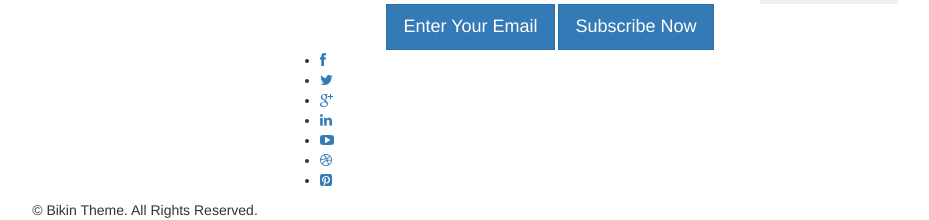
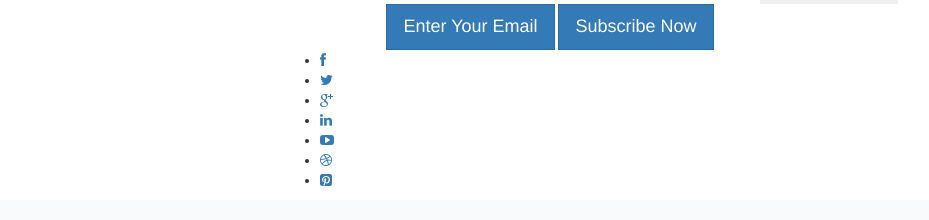
Before and after one commit to diabolical-dialectic/PPS_Project, a Django app: page / in a window 1280 px wide. Shown: the part 1946-2166 px from the top of the page, without its empty margins (105-1034 px from the left). After the commit the page ends 2132 px from the top, so only its background shows below. Run offline with Django 3.2, Linux system fonts and the light colour scheme; some libraries are stand-ins or nearby versions.

Commit message:
Update index.html
clean up

```diff
--- a/dori_project/pps_project/templates/index.html
+++ b/dori_project/pps_project/templates/index.html
@@ -18,12 +18,7 @@
   <link rel="stylesheet" href="{% static 'css/overwrite.css' %}">
   <link href="{% static 'css/animate.min.css' %}" rel="stylesheet">
   <link href="{% static 'css/style.css' %}" rel="stylesheet">
-  <!-- =======================================================
-    Theme Name: Bikin
-    Theme URL: https://bootstrapmade.com/bikin-free-simple-landing-page-template/
-    Author: BootstrapMade
-    Author URL: https://bootstrapmade.com
-  ======================================================= -->
+
 </head>
 
 <body>
@@ -399,12 +394,6 @@
         </div>
       </div>
     </div>
-    <div class="text-center">
-      <div class="copyright">
-        &copy; Bikin Theme. All Rights Reserved.
-
-      </div>
-    </div>
   </footer>
   <!-- jQuery (necessary for Bootstrap's JavaScript plugins) -->
   <script src="{% static 'js/jquery-2.1.1.min.js' %}"></script>
```
